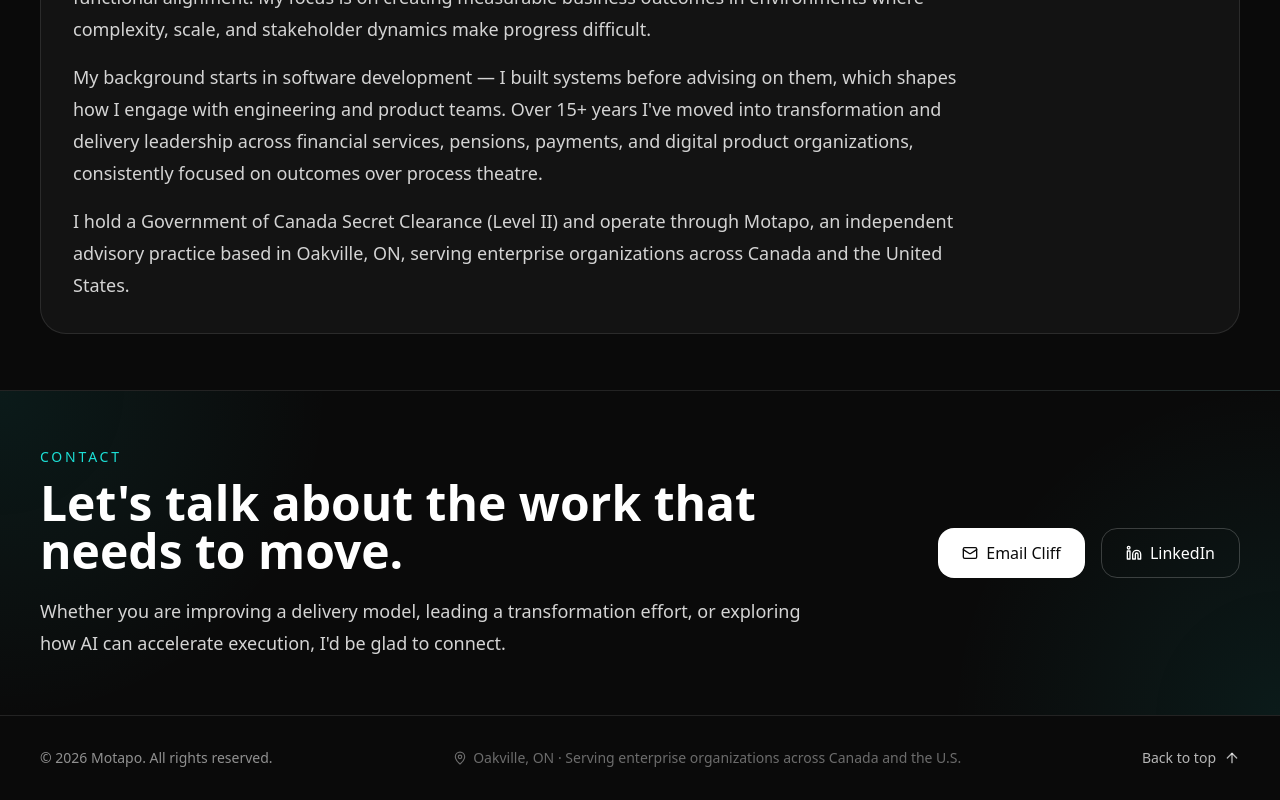
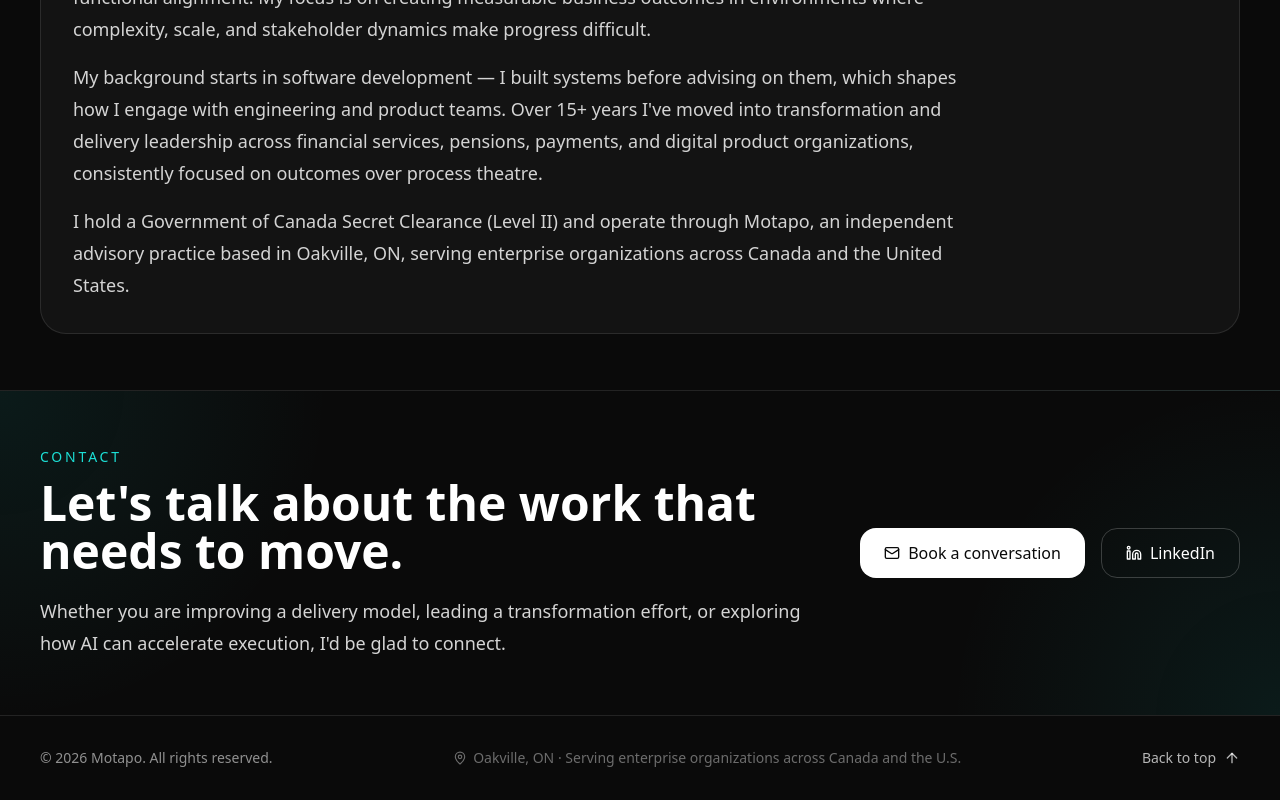
Before and after one commit to motapo-user/motapo-website, a Next.js app: page / in a window 1280 px wide. Shown: the part 4576-5376 px from the top of the page. Built offline with nearby package versions, Linux system fonts and the light colour scheme.

Commit message:
Calendly Link Update
Added calendly link for contact

```diff
--- a/app/page.tsx
+++ b/app/page.tsx
@@ -156,7 +156,9 @@ export default function Home() {
 
             <div className="mt-8 flex flex-wrap gap-4">
               <a
-                href="#contact"
+                href="https://calendly.com/motapo/conversation"
+                target="_blank"
+                rel="noreferrer"
                 className="inline-flex items-center rounded-2xl bg-white px-6 py-3 font-medium text-neutral-950 transition hover:bg-neutral-200"
               >
                 Book a conversation
@@ -452,11 +454,13 @@ export default function Home() {
 
           <div className="flex flex-wrap gap-4">
             <a
-              href="mailto:cliff@motapo.com"
+              href="https://calendly.com/motapo/conversation"
+              target="_blank"
+              rel="noreferrer"
               className="inline-flex items-center rounded-2xl bg-white px-6 py-3 font-medium text-neutral-950 transition hover:bg-neutral-200"
             >
               <Mail className="mr-2 h-4 w-4" />
-              Email Cliff
+              Book a conversation
             </a>
             <a
               href="https://www.linkedin.com/in/cliffo/"
```
